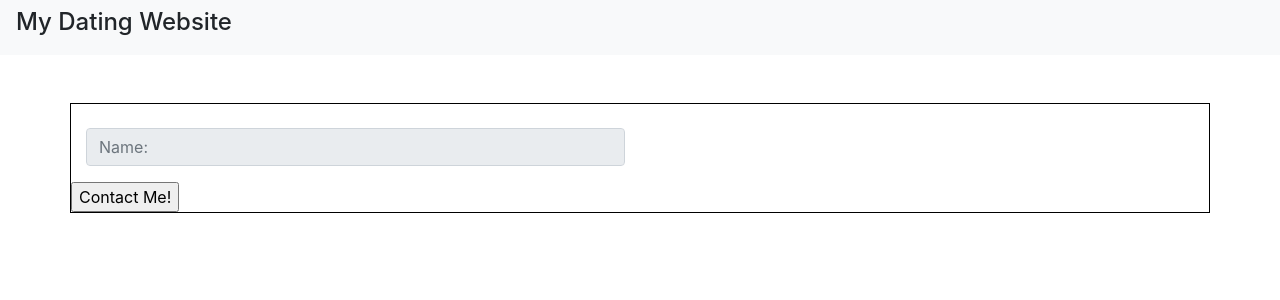
After one commit to alvinnava13/dating, a PHP site: template views/summary.html in a window 1280 px wide. The commit adds this page. Shown: the top 300 px of the page. Run offline with PHP 8.4, Linux system fonts and the light colour scheme; the template is opened without the code that fills it, so the values that code supplies are empty.

Commit message:
Create summary page and style sheet and route to summary page

```diff
--- /dev/null
+++ b/styles/summary.css
@@ -0,0 +1,3 @@
+.button {
+    left: 50px;
+}
--- a/views/interests.html
+++ b/views/interests.html
@@ -174,7 +174,7 @@
         <div class="col-sm-2">
             <div class="button">
                 <form method="post" action="summary">
-                    <a href="profile" class="btn no-primary">Next></a>
+                    <input type="submit" value="Next>">
                 </form>
             </div>
         </div>
--- /dev/null
+++ b/views/summary.html
@@ -0,0 +1,66 @@
+<!-- Alvin Nava
+    4/13/19
+    summary.html
+    This file is a homepage for a dating website
+-->
+<!DOCTYPE html>
+<html lang="en">
+<head>
+    <meta charset="UTF-8">
+    <title>Dating Website</title>
+    <link rel="stylesheet" href="https://stackpath.bootstrapcdn.com/bootstrap/4.3.1/css/bootstrap.min.css" integrity="sha384-ggOyR0iXCbMQv3Xipma34MD+dH/1fQ784/j6cY/iJTQUOhcWr7x9JvoRxT2MZw1T" crossorigin="anonymous">
+    <link rel="stylesheet" href="styles/summary.css">
+    <link rel="stylesheet" href="styles/styles.css">
+    <script src="https://code.jquery.com/jquery-3.3.1.slim.min.js" integrity="sha384-q8i/X+965DzO0rT7abK41JStQIAqVgRVzpbzo5smXKp4YfRvH+8abtTE1Pi6jizo" crossorigin="anonymous"></script>
+    <script src="https://cdnjs.cloudflare.com/ajax/libs/popper.js/1.14.7/umd/popper.min.js" integrity="sha384-UO2eT0CpHqdSJQ6hJty5KVphtPhzWj9WO1clHTMGa3JDZwrnQq4sF86dIHNDz0W1" crossorigin="anonymous"></script>
+    <script src="https://stackpath.bootstrapcdn.com/bootstrap/4.3.1/js/bootstrap.min.js" integrity="sha384-JjSmVgyd0p3pXB1rRibZUAYoIIy6OrQ6VrjIEaFf/nJGzIxFDsf4x0xIM+B07jRM" crossorigin="anonymous"></script>
+</head>
+<body>
+
+<div class="bar">
+    <nav class="navbar navbar-light bg-light" id="nav">
+        <h4>My Dating Website</h4>
+    </nav>
+</div>
+<br>
+<br>
+
+
+
+<div class="container">
+    <div class="row">
+        <div class="col-sm-6"><br>
+            <form>
+                <fieldset disabled>
+                    <div class="form-group">
+                        <input type="text" id="disabledTextInput" class="form-control" placeholder="Name: ">
+                    </div>
+                </fieldset>
+            </form>
+
+        </div>
+
+
+        <div class="col-sm-6">
+
+        </div>
+
+
+
+
+
+
+    </div>
+
+    <div class="row">
+        <div class="button">
+            <form>
+                <input type="submit" value="Contact Me!">
+            </form>
+        </div>
+    </div>
+</div>
+
+
+</body>
+</html>
```
Also changed, not shown: index.php (+12 -1 lines), views/info.html (+4 -4 lines).
